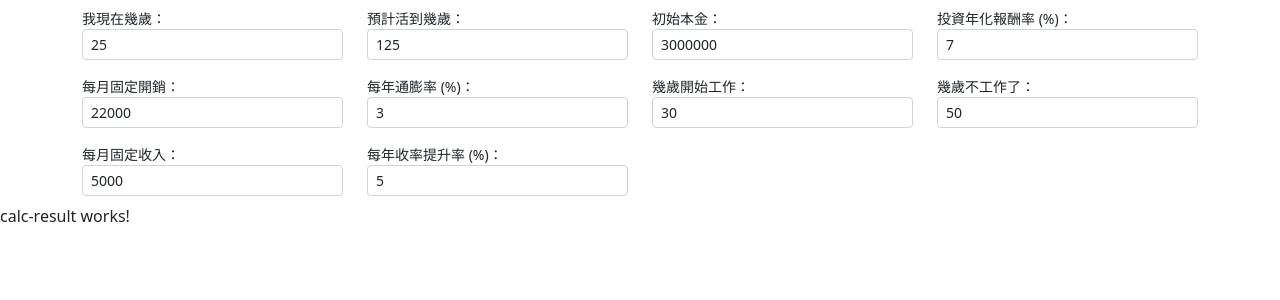
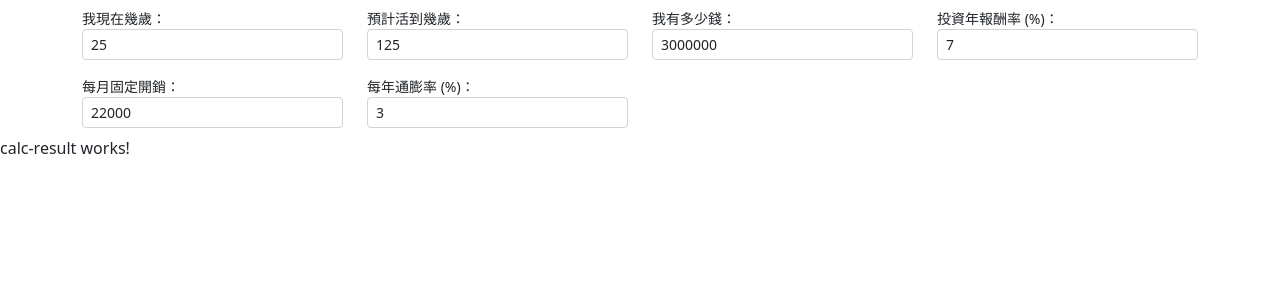
Before and after one commit to gjlmotea/thu_today, an Angular app: page / in a window 1280 px wide. Shown: the top 300 px of the page. Built offline with nearby package versions, Linux system fonts and the light colour scheme.

Commit message:
event output

```diff
--- a/src/app/app.component.html
+++ b/src/app/app.component.html
@@ -1,2 +1,2 @@
-<app-user-input></app-user-input>
+<app-user-input (userFormChange)="formChange($event)"></app-user-input>
 <app-calc-result></app-calc-result>
--- a/src/app/app.component.ts
+++ b/src/app/app.component.ts
@@ -1,4 +1,5 @@
 import { Component } from '@angular/core';
+import { FormGroup } from '@angular/forms';
 
 @Component({
   selector: 'app-root',
@@ -7,4 +8,11 @@ import { Component } from '@angular/core';
 })
 export class AppComponent {
   title = 'thu_today';
+
+  constructor() {
+  }
+
+  formChange(fg : FormGroup) {
+    console.log('formChange', fg.value)
+  }
 }
--- a/src/app/user-input/user-input.component.html
+++ b/src/app/user-input/user-input.component.html
@@ -1,16 +1,16 @@
 <div class="container">
-    <form [formGroup]="myForm" (change)="formChanged()" class="btn-group">
+    <form [formGroup]="userForm" (input)="formChanged()" class="btn-group">
         <div class="row">
             <div class="col-6 col-sm-3 col-lg-3"><label class="w-100 py-2 small">我現在幾歲：<input type="number" class="form-control form-control-sm" formControlName="age"></label></div>
             <div class="col-6 col-sm-3 col-lg-3"><label class="w-100 py-2 small">預計活到幾歲：<input type="number" class="form-control form-control-sm" formControlName="ageLimit"></label></div>
-            <div class="col-12 col-sm-6 col-lg-3"><label class="w-100 py-2 small">初始本金：<input type="number" class="form-control form-control-sm" formControlName="moneyNow"></label></div>
-            <div class="col-12 col-sm-6 col-lg-3"><label class="w-100 py-2 small">投資年化報酬率 (%)：<input type="number" class="form-control form-control-sm" formControlName="moneyRate"></label></div>
+            <div class="col-12 col-sm-6 col-lg-3"><label class="w-100 py-2 small">我有多少錢：<input type="number" class="form-control form-control-sm" formControlName="moneyNow"></label></div>
+            <div class="col-12 col-sm-6 col-lg-3"><label class="w-100 py-2 small">投資年報酬率 (%)：<input type="number" class="form-control form-control-sm" formControlName="moneyRate"></label></div>
             <div class="col-12 col-sm-6 col-lg-3"><label class="w-100 py-2 small">每月固定開銷：<input type="number" class="form-control form-control-sm" formControlName="spendAmount"></label></div>
             <div class="col-12 col-sm-6 col-lg-3"><label class="w-100 py-2 small">每年通膨率 (%)：<input type="number" class="form-control form-control-sm" formControlName="spendRate"></label></div>
-            <div class="col-6 col-sm-3 col-lg-3"><label class="w-100 py-2 small">幾歲開始工作：<input type="number" class="form-control form-control-sm" formControlName="ageWorkStart"></label></div>
-            <div class="col-6 col-sm-3 col-lg-3"><label class="w-100 py-2 small">幾歲不工作了：<input type="number" class="form-control form-control-sm" formControlName="ageWorkEnd"></label></div>
-            <div class="col-12 col-sm-6 col-lg-3"><label class="w-100 py-2 small">每月固定收入：<input type="number" class="form-control form-control-sm" formControlName="incomeAmount"></label></div>
-            <div class="col-12 col-sm-6 col-lg-3"><label class="w-100 py-2 small">每年收率提升率 (%)：<input type="number" class="form-control form-control-sm" formControlName="incomeRate"></label></div>
+            <!-- <div class="col-6 col-sm-3 col-lg-3"><label class="w-100 py-2 small">幾歲開始工作：<input type="number" class="form-control form-control-sm" formControlName="ageWorkStart"></label></div> -->
+            <!-- <div class="col-6 col-sm-3 col-lg-3"><label class="w-100 py-2 small">幾歲不工作了：<input type="number" class="form-control form-control-sm" formControlName="ageWorkEnd"></label></div> -->
+            <!-- <div class="col-12 col-sm-6 col-lg-3"><label class="w-100 py-2 small">每月固定收入：<input type="number" class="form-control form-control-sm" formControlName="incomeAmount"></label></div> -->
+            <!-- <div class="col-12 col-sm-6 col-lg-3"><label class="w-100 py-2 small">每年收率提升率 (%)：<input type="number" class="form-control form-control-sm" formControlName="incomeRate"></label></div> -->
         </div>
     </form>
 </div>
--- a/src/app/user-input/user-input.component.ts
+++ b/src/app/user-input/user-input.component.ts
@@ -1,4 +1,4 @@
-import { Component, OnInit } from '@angular/core';
+import { Component, EventEmitter, OnInit, Output } from '@angular/core';
 import { FormBuilder, FormControl, FormGroup } from '@angular/forms';
 
 @Component({
@@ -7,11 +7,9 @@ import { FormBuilder, FormControl, FormGroup } from '@angular/forms';
   styleUrls: ['./user-input.component.css']
 })
 export class UserInputComponent implements OnInit {
+  @Output() public userFormChange = new EventEmitter<FormGroup>();
 
-  myForm: FormGroup;
-
-  constructor(private fb: FormBuilder) {
-    this.myForm = fb.group({
+  userForm = this.fb.group({
     age: 25,
     ageLimit: 125,
     moneyNow: 3000000,
@@ -23,13 +21,14 @@ export class UserInputComponent implements OnInit {
     ageWorkStart: 30,
     ageWorkEnd: 50,
   });
+  constructor(private fb: FormBuilder) {
   }
 
   ngOnInit(): void {
-    console.log(this.myForm.valueChanges)
   }
 
   formChanged() {
+    this.userFormChange.emit(this.userForm);
   }
 
 }
```
Also changed, not shown: src/index.html (line endings or trailing spaces). Lines whose indentation alone changed are shown as unchanged.
